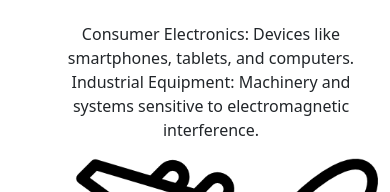
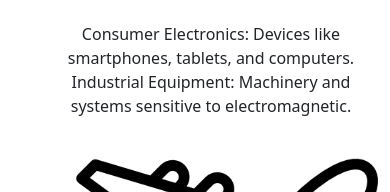
Before and after one commit to Biswao/mxene, a Next.js app: page /mxene/ in a window 390 px wide. Shown: the part 2654-2846 px from the top of the page. Built offline with nearby package versions, Linux system fonts and the light colour scheme.

Commit message:
Have fixed some tablet views

```diff
--- a/src/app/components/Footer/Footer.js
+++ b/src/app/components/Footer/Footer.js
@@ -58,7 +58,7 @@ const Footer = () => {
               </li>
             </ul>
           </div>
-          <div className="col-lg-3 mb-4" style={{display:"flex" , alignItems:"center" , }}>
+          <div className="col-lg-3 mb-4" style={{display:"flex" , alignItems:"center" , flexDirection:"column" }}>
             <h4 className="text-xl font-bold mb-4">Follow Us</h4>
             <div className="d-flex gap-2">
               <Link href="https://www.facebook.com/">
--- a/src/app/components/PatentsSection/PatentsSection.js
+++ b/src/app/components/PatentsSection/PatentsSection.js
@@ -6,7 +6,7 @@ const PatentsSection = () => {
       <div className="bg-gray-50 py-12 px-6">
         <h3 className="text-center text-3xl font-bold mb-8">Collaborate with Us</h3>
         <div className="container-fluid flex flex-col md:flex-row items-center">
-          <div className="col-lg-6 col-sm-12">
+          <div className="col-lg-6 col-md-6 col-sm-12">
             <div>
               <img
               src={img.src}
@@ -15,7 +15,7 @@ const PatentsSection = () => {
               />
             </div>
           </div>
-          <div className="col-lg-5  col-sm-12">
+          <div className="col-lg-5 col-md-6  col-sm-12">
             <p className="my-4">
             We are eager to work with partners who share our interest in EMI shielding solutions.
             Whether you’re in electronics, defense, or medical technology, we welcome your ideas and collaboration.
--- a/src/app/components/TechnologyMattersSection/TechnologyMattersSection.js
+++ b/src/app/components/TechnologyMattersSection/TechnologyMattersSection.js
@@ -1,9 +1,6 @@
-import imga from '../../../../public/assets/circuit.png'
-import imgb from '../../../../public/assets/airplane.png'
-import imgc from '../../../../public/assets/blood-pressure-meter.png'
-
-
-
+import imga from "../../../../public/assets/circuit.png";
+import imgb from "../../../../public/assets/airplane.png";
+import imgc from "../../../../public/assets/blood-pressure-meter.png";
 
 const TechnologyMattersSection = () => {
   const researchAreas = [
@@ -13,7 +10,7 @@ const TechnologyMattersSection = () => {
       description: "We are exploring how MXenes could help shield:",
       subPoints: [
         "Consumer Electronics: Devices like smartphones, tablets, and computers.",
-        "Industrial Equipment: Machinery and systems sensitive to electromagnetic interference.",
+        "Industrial Equipment: Machinery and systems sensitive to electromagnetic.",
       ],
     },
     {
@@ -40,12 +37,10 @@ const TechnologyMattersSection = () => {
     <div className="container py-12">
       <h3 className="text-center text-3xl font-bold mb-8">Research Areas</h3>
 
-      <div className="grid gap-8 grid-cols-1 md:grid-cols-3">
+      <div className="row">
         {researchAreas.map((area, index) => (
-          <div
-            key={index}
-            className="bg-gray-100 p-6 rounded-lg shadow-md text-center"
-          >
+          <div key={index} className="col-lg-4 col-md-6 col-sm-12 mb-4">
+            <div className="bg-gray-100 p-6 rounded-lg shadow-md text-center">
               <div className="mb-4">
                 <img
                   src={area.image}
@@ -63,6 +58,7 @@ const TechnologyMattersSection = () => {
                 ))}
               </ul>
             </div>
+          </div>
         ))}
       </div>
     </div>
```
Lines whose indentation alone changed are shown as unchanged.
